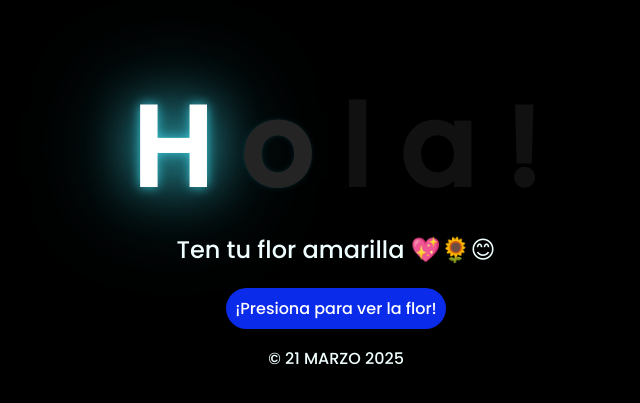
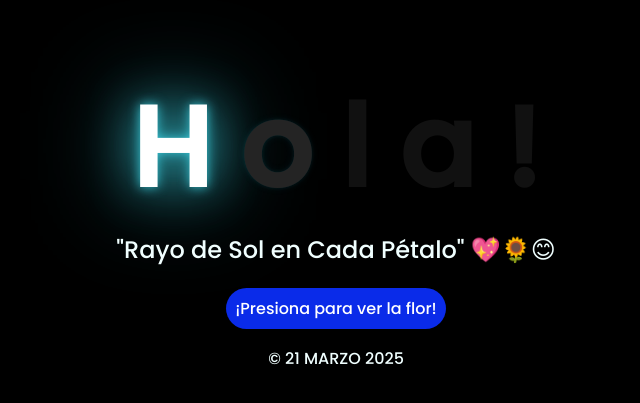
Before and after one commit to Roberth2911/flor, a plain HTML site: page index.html in a window 1280 px wide. Shown: the part 111-514 px from the top of the page, without its empty margins (312-952 px from the left). Drawn offline with Linux system fonts and the light colour scheme.

Commit message:
Update index.html

```diff
--- a/index.html
+++ b/index.html
@@ -19,7 +19,7 @@
         <span>!</span>
     </div>
     <div class="description">
-        <span>Ten tu flor amarilla 💖🌻😊</span>
+        <span>"Rayo de Sol en Cada Pétalo" 💖🌻😊</span>
     </div>
     <div class="button">
         <button class="botones">
```
